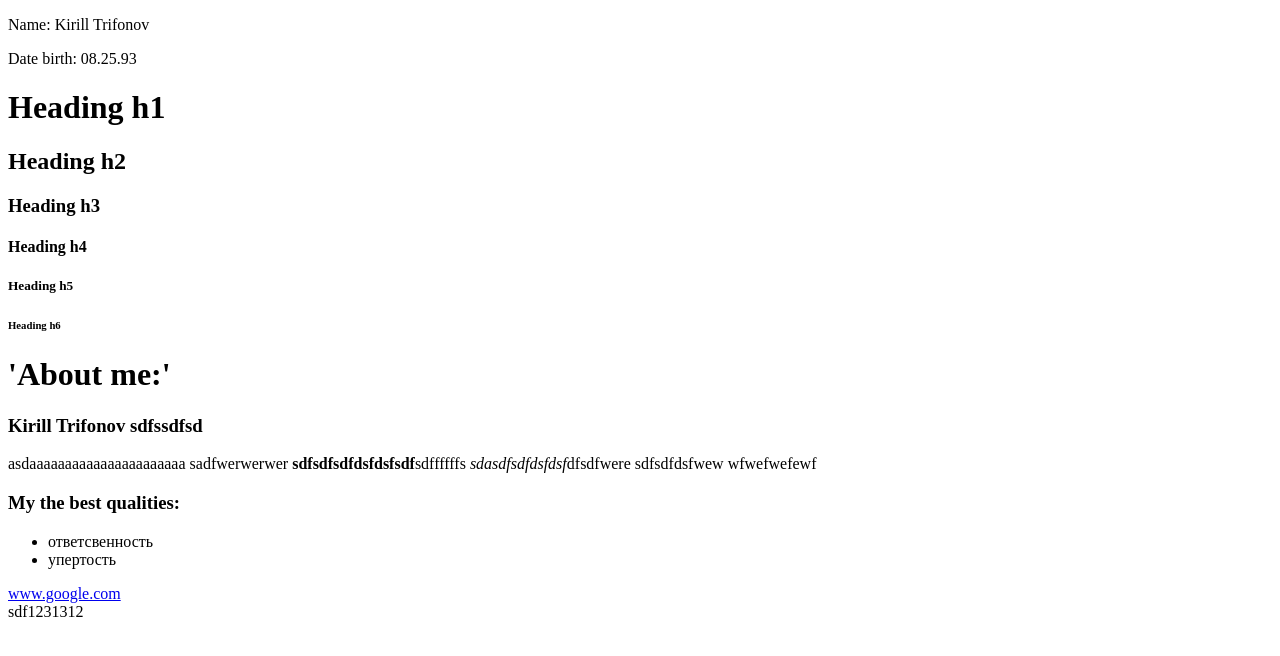
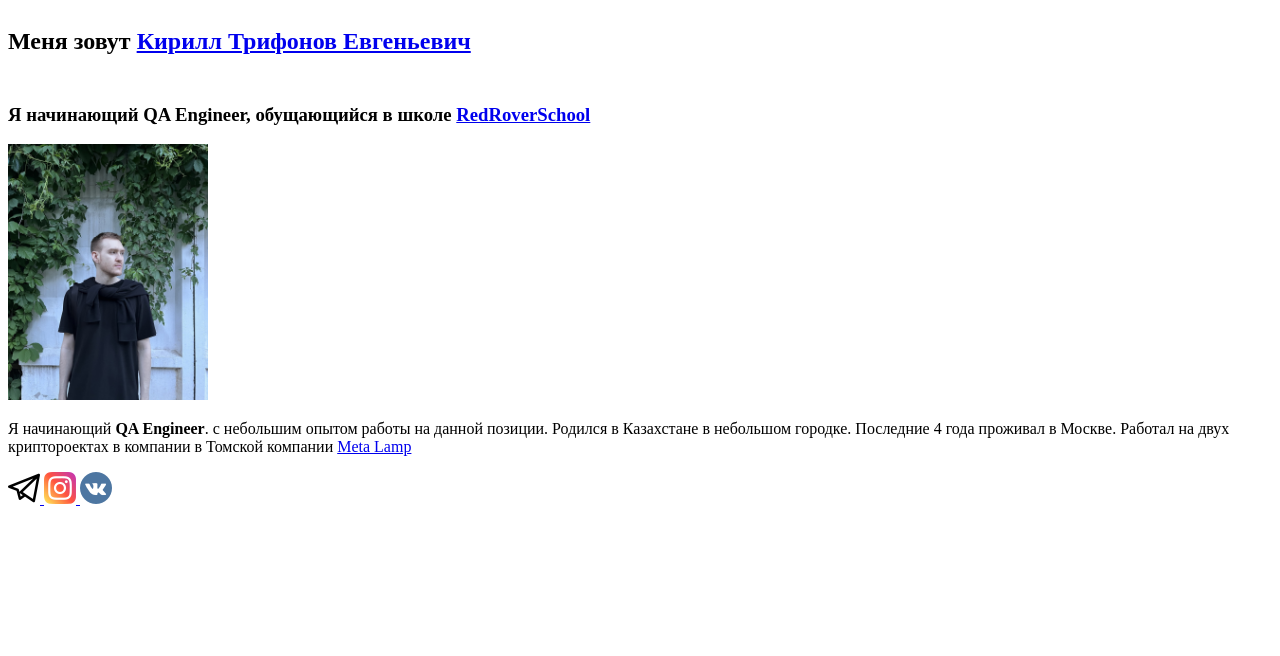
Before and after one commit to dertuuu490/my_works, a plain HTML site: page Web technologies/Homework 1/index.html in a window 1280 px wide. Drawn offline with Linux system fonts and the light colour scheme.

Commit message:
create from 02/13/24

```diff
--- a/Web technologies/Homework 1/index.html
+++ b/Web technologies/Homework 1/index.html
@@ -1,32 +1,45 @@
 <!DOCTYPE html>
 <html lang="en">
-<head>
-    <meta charset="UTF-8">
-    <meta name="viewport" content="width=device-width, initial-scale=1.0">
-    <title>about me</title>
-</head>
-<body>
-    <p> Name: Kirill Trifonov
-    </p>
-    <p> Date birth: 08.25.93
-    </p>
-    <h1>Heading h1</h1>
-    <h2>Heading h2</h2>
-    <h3>Heading h3</h3>
-    <h4>Heading h4</h4>
-    <h5>Heading h5</h5>
-    <h6>Heading h6</h6>
-    <H1> 'About me:'</H1>
-    <h3> Kirill <b>Trifonov</b> sdfssdfsd</h3>
-    <p>asdaaaaaaaaaaaaaaaaaaaaaa sadfwerwerwer
-        <b> sdfsdfsdfdsfdsfsdf</b>sdffffffs<i> sdasdfsdfdsfdsf</i>dfsdfwere sdfsdfdsfwew wfwefwefewf</p>
-        <h3>My the best qualities:</h3>
-        <ul>
-            <li>ответсвенность</li>
-            <li>упертость</li>
+  <head>
+    <meta charset="UTF-8" />
+    <meta name="viewport" content="width=device-width, initial-scale=1.0" />
+    <link rel="stylesheet" href="./style.css" />
+    <title>Document</title>
+  </head>
+  <body>
+    <header class="header">
+      <h2>
+        Меня зовут
+        <a href="https://t.me/Ijemitsu">Кирилл Трифонов Евгеньевич</a>
+      </h2>
+      <h3>
+        Я начинающий QA Engineer, обущающийся в школе
+        <a href="https://redrover.school/">RedRoverSchool</a>
+      </h3>
+    </header>
+    <main>
+      <img src="./img/V5EIk3546_A.jpg" width="200px" alt="">
+      <p>
+        Я начинающий <strong>QA Engineer</strong>. с небольшим опытом работы на
+        данной позиции. Родился в Казахстане в небольшом городке. Последние 4
+        года проживал в Москве. Работал на двух криптороектах в компании в
+        Томской компании <a href="https://www.google.com">Meta Lamp</a>
+      </p>
+    </main>
 
-        </ul>
-        <a href="https://www.google.com">www.google.com</a> <br>
-        <script src="script.js"></script>
-</body>
+    <footer>
+      <div>
+        <a href="https://t.me/Ijemitsu">
+          <img src="./icons/telegram.png" width="32px" alt="">
+        </a>
+        <a href="https://www.instagram.com/">
+          <img src="./icons/instagram.png" alt="">
+        </a>
+        <a href="https://vk.com/ru">
+          <img src="./icons/vk.png" alt="">
+        </a>
+      </div>
+    </footer>
+    <script src="./script.js"></script>
+  </body>
 </html>
--- a/Web technologies/Homework 1/script.js
+++ b/Web technologies/Homework 1/script.js
@@ -1,2 +1,2 @@
 console.log ('About me')
-document.write('sdf1231312')
+document.write('')
--- a/Web technologies/Homework 1/style.css
+++ b/Web technologies/Homework 1/style.css
@@ -0,0 +1,5 @@
+.header{
+    display: flex;
+    flex-direction: column;
+    gap: 10px;
+}
```
Also changed, not shown: Web technologies/Homework 1/icons/instagram.png (added), Web technologies/Homework 1/icons/telegram.png (added), Web technologies/Homework 1/icons/vk.png (added), Web technologies/Homework 1/img/V5EIk3546_A.jpg (added).
